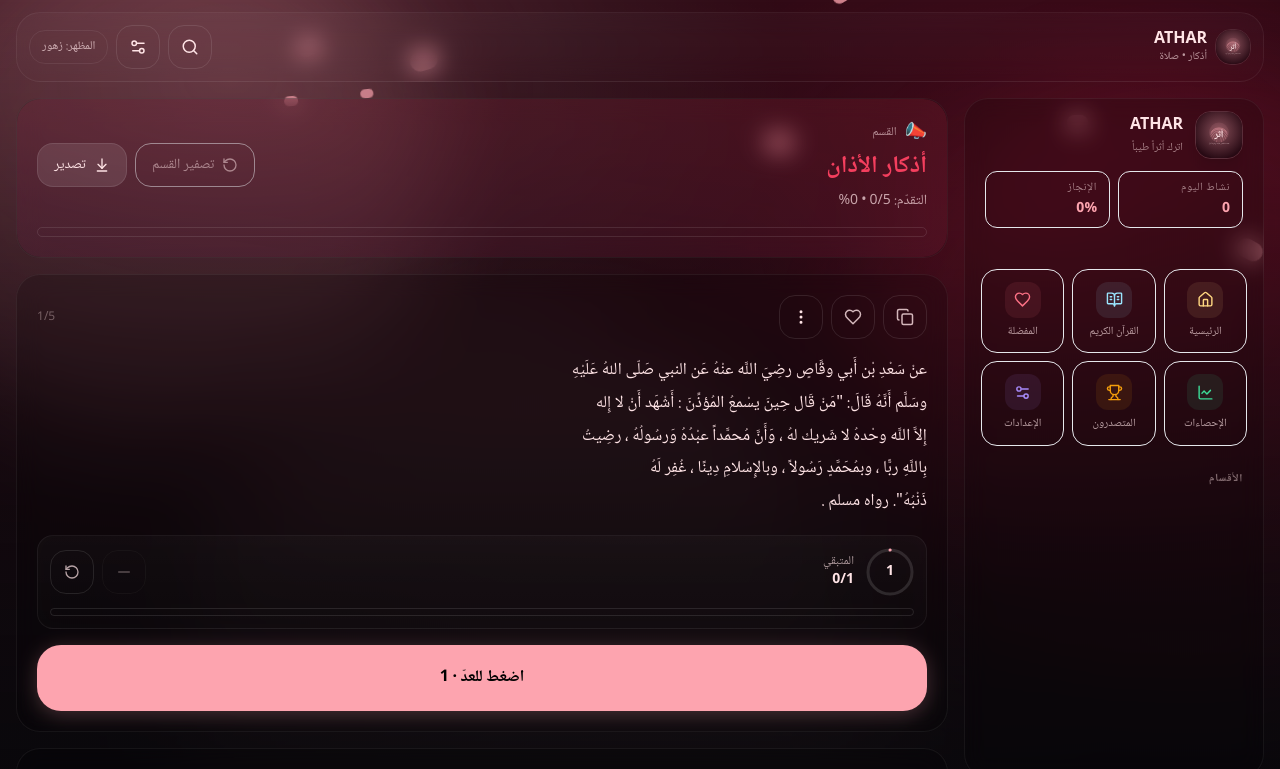
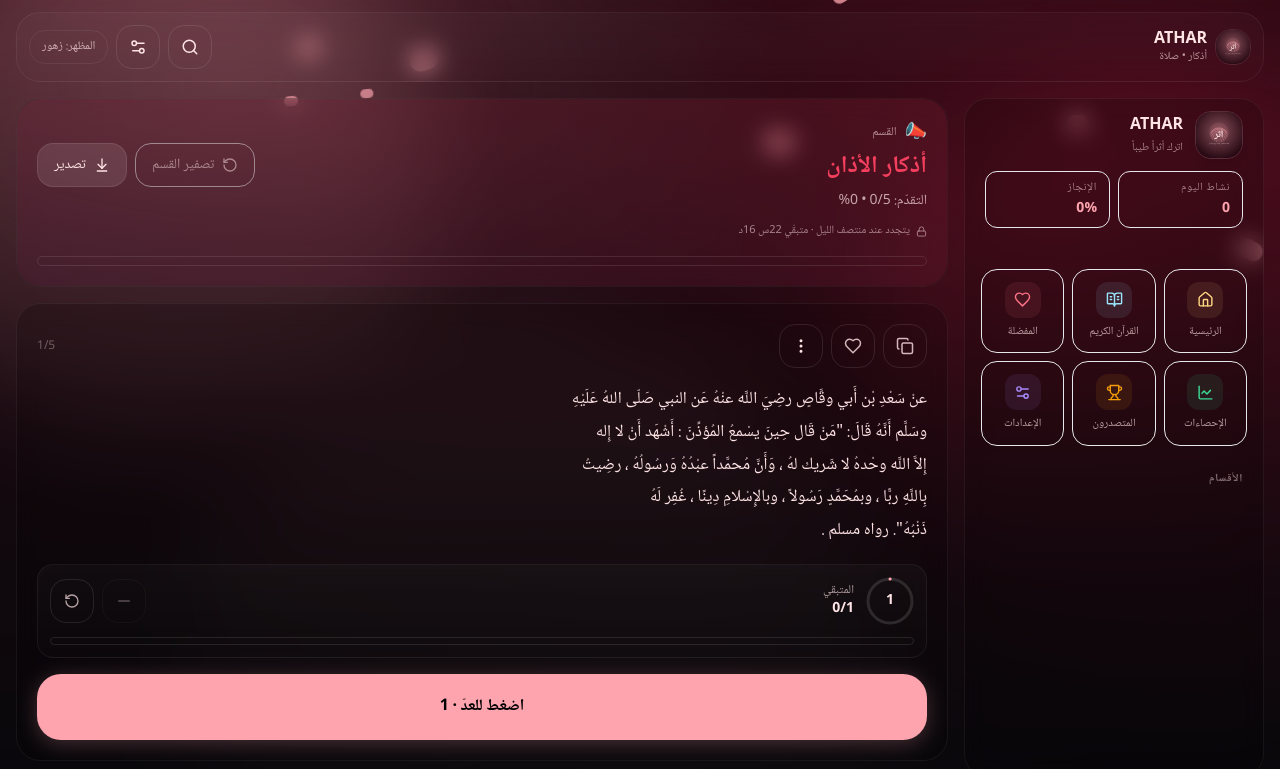
Before and after one commit to xgharibx/ATHAR, a React (Vite) app: page /c/adhan in a window 1280 px wide. Shown: the top 769 px of the page. Built offline with nearby package versions, Linux system fonts and the light colour scheme.

Commit message:
Phase 37: DhikrList midnight countdown chip for locked daily sections

```diff
--- a/src/components/dhikr/DhikrList.tsx
+++ b/src/components/dhikr/DhikrList.tsx
@@ -1,6 +1,6 @@
 import * as React from "react";
 import { Virtuoso } from "react-virtuoso";
-import { RotateCcw, ArrowDownToLine } from "lucide-react";
+import { RotateCcw, ArrowDownToLine, Lock } from "lucide-react";
 import toast from "react-hot-toast";
 
 import { DhikrCard } from "@/components/dhikr/DhikrCard";
@@ -24,6 +24,24 @@ export function DhikrList(props: {
   const [confirmReset, setConfirmReset] = React.useState(false);
   const isDailySectionLocked = isDailySection(props.sectionId);
   const identity = React.useMemo(() => getSectionIdentity(props.sectionId), [props.sectionId]);
+
+  const [midnightLabel, setMidnightLabel] = React.useState<string>("");
+  React.useEffect(() => {
+    if (!isDailySectionLocked) return;
+    function calc() {
+      const now = new Date();
+      const midnight = new Date(now);
+      midnight.setHours(24, 0, 0, 0);
+      const diffMs = midnight.getTime() - now.getTime();
+      const diffMins = Math.ceil(diffMs / 60000);
+      const h = Math.floor(diffMins / 60);
+      const m = diffMins % 60;
+      setMidnightLabel(h > 0 ? `${h}س ${m}د` : `${m} د`);
+    }
+    calc();
+    const id = setInterval(calc, 60000);
+    return () => clearInterval(id);
+  }, [isDailySectionLocked]);
 
   const stats = React.useMemo(() => {
     let done = 0;
@@ -111,6 +129,13 @@ export function DhikrList(props: {
             </div>
           </div>
 
+          {isDailySectionLocked && midnightLabel && (
+            <div className="mt-3 flex items-center gap-1.5 text-[11px] opacity-55">
+              <Lock size={11} />
+              <span>يتجدد عند منتصف الليل · متبقّي {midnightLabel}</span>
+            </div>
+          )}
+
           <div className="mt-4 h-2.5 rounded-full bg-white/8 overflow-hidden border border-white/10">
             <div
               className="h-full rounded-full transition-[width] duration-500"
```
